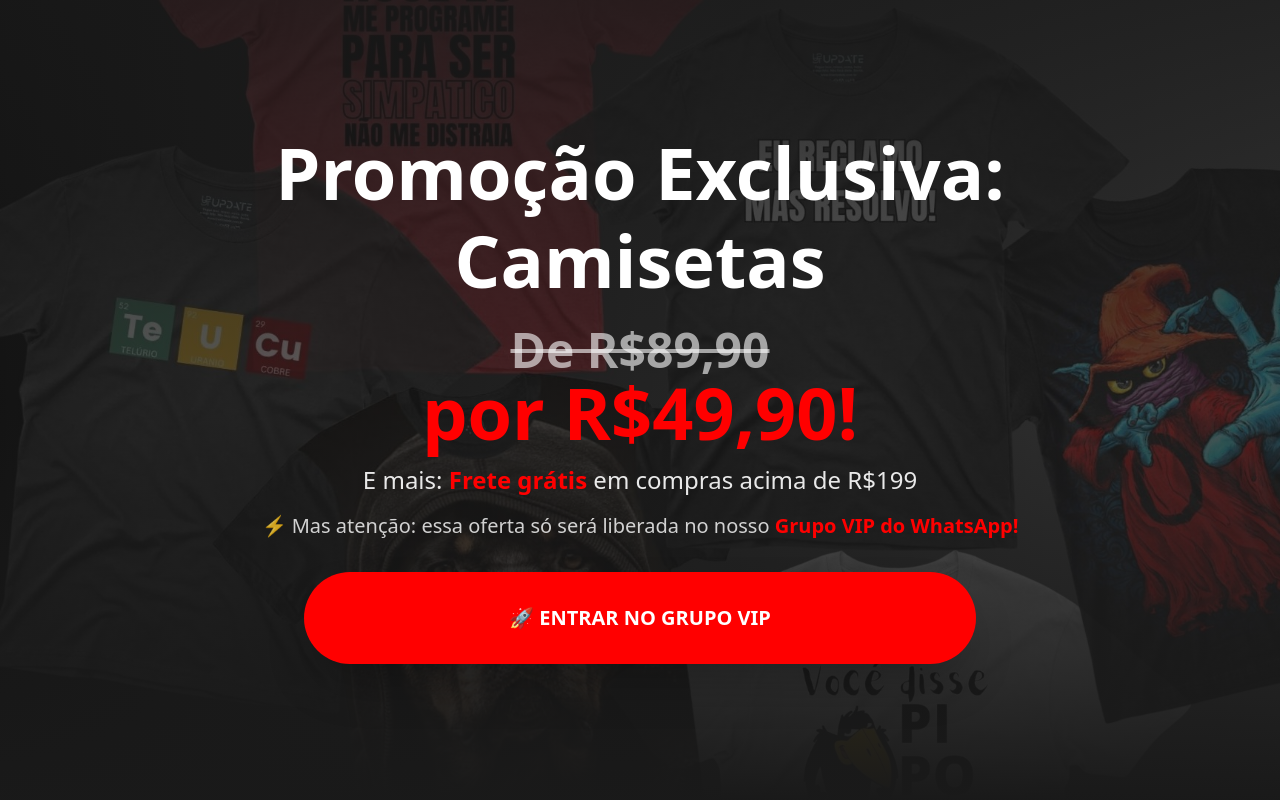
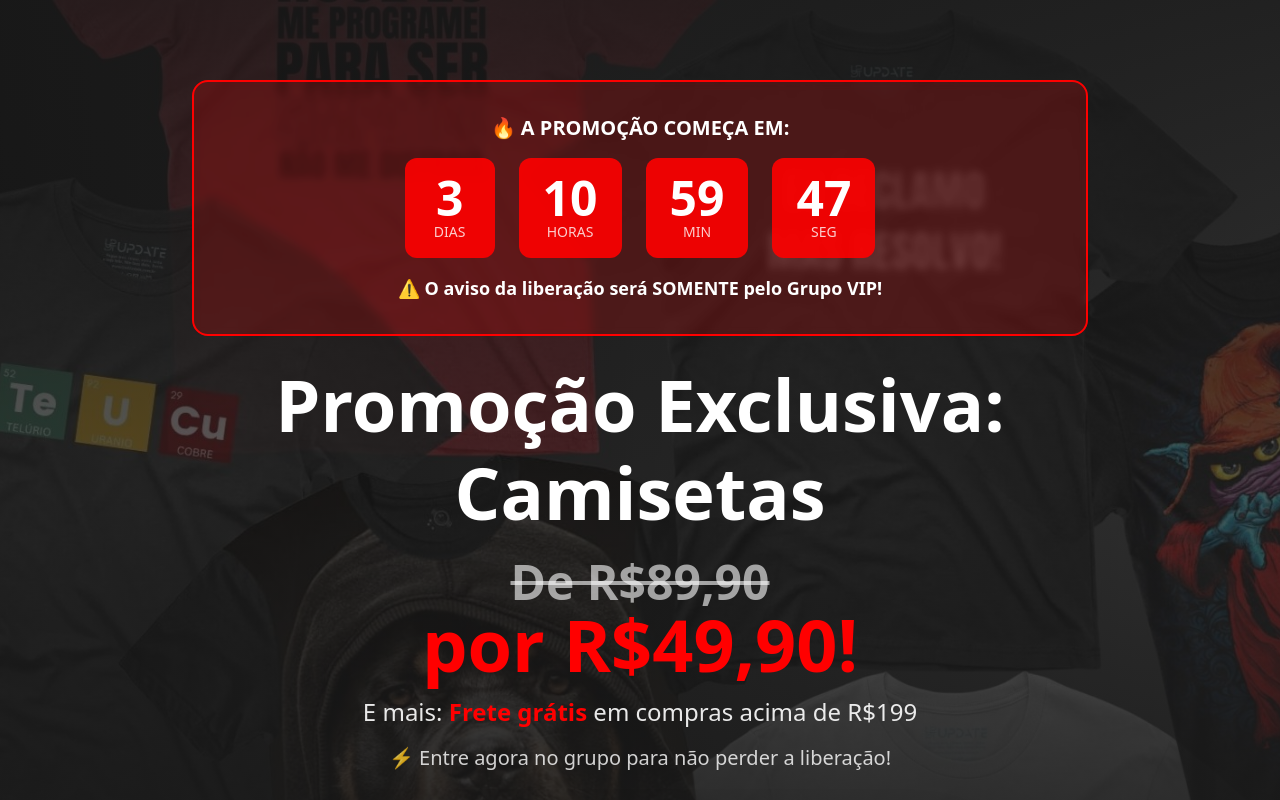
Before and after one commit to Robsongaeski/camiseta-vip-promo, a React (Vite) app: page / in a window 1280 px wide. Shown: the top 800 px of the page. Built offline with nearby package versions, Linux system fonts and the light colour scheme; the HTML template or start-up script is replaced by a standard one.

Commit message:
Add urgency to promotion

```diff
--- a/src/pages/Index.tsx
+++ b/src/pages/Index.tsx
@@ -3,9 +3,36 @@ import { Card } from "@/components/ui/card";
 import { Shirt, DollarSign, Truck, Lock, CheckCircle } from "lucide-react";
 import heroImage from "@/assets/hero-tshirts.jpg";
 import { useState, useEffect } from "react";
+
 const Index = () => {
   const [isScrolled, setIsScrolled] = useState(false);
+  const [timeLeft, setTimeLeft] = useState({ days: 0, hours: 0, minutes: 0, seconds: 0 });
   const whatsappLink = "https://chat.whatsapp.com/HjAxhm8HjVq2bxkJTlC4gS";
+
+  // Countdown timer
+  useEffect(() => {
+    const promoDate = new Date('2025-10-24T00:00:00').getTime();
+
+    const updateCountdown = () => {
+      const now = new Date().getTime();
+      const distance = promoDate - now;
+
+      if (distance > 0) {
+        setTimeLeft({
+          days: Math.floor(distance / (1000 * 60 * 60 * 24)),
+          hours: Math.floor((distance % (1000 * 60 * 60 * 24)) / (1000 * 60 * 60)),
+          minutes: Math.floor((distance % (1000 * 60 * 60)) / (1000 * 60)),
+          seconds: Math.floor((distance % (1000 * 60)) / 1000)
+        });
+      }
+    };
+
+    updateCountdown();
+    const timer = setInterval(updateCountdown, 1000);
+
+    return () => clearInterval(timer);
+  }, []);
+
   useEffect(() => {
     const handleScroll = () => {
       setIsScrolled(window.scrollY > 100);
@@ -39,6 +66,34 @@ const Index = () => {
         {/* Content */}
         <div className="relative z-10 container mx-auto px-6 py-20 text-center animate-fade-in">
           <div className="max-w-4xl mx-auto space-y-8">
+            {/* Countdown Timer */}
+            <div className="bg-accent/20 backdrop-blur-sm border-2 border-accent rounded-2xl p-6 md:p-8 mb-8">
+              <p className="text-lg md:text-xl text-primary-foreground font-bold mb-4">
+                🔥 A PROMOÇÃO COMEÇA EM:
+              </p>
+              <div className="flex justify-center gap-3 md:gap-6">
+                <div className="bg-accent/90 rounded-lg px-4 py-3 md:px-6 md:py-4 min-w-[70px] md:min-w-[90px]">
+                  <div className="text-3xl md:text-5xl font-black text-accent-foreground">{timeLeft.days}</div>
+                  <div className="text-xs md:text-sm text-accent-foreground/80 font-medium">DIAS</div>
+                </div>
+                <div className="bg-accent/90 rounded-lg px-4 py-3 md:px-6 md:py-4 min-w-[70px] md:min-w-[90px]">
+                  <div className="text-3xl md:text-5xl font-black text-accent-foreground">{timeLeft.hours}</div>
+                  <div className="text-xs md:text-sm text-accent-foreground/80 font-medium">HORAS</div>
+                </div>
+                <div className="bg-accent/90 rounded-lg px-4 py-3 md:px-6 md:py-4 min-w-[70px] md:min-w-[90px]">
+                  <div className="text-3xl md:text-5xl font-black text-accent-foreground">{timeLeft.minutes}</div>
+                  <div className="text-xs md:text-sm text-accent-foreground/80 font-medium">MIN</div>
+                </div>
+                <div className="bg-accent/90 rounded-lg px-4 py-3 md:px-6 md:py-4 min-w-[70px] md:min-w-[90px]">
+                  <div className="text-3xl md:text-5xl font-black text-accent-foreground">{timeLeft.seconds}</div>
+                  <div className="text-xs md:text-sm text-accent-foreground/80 font-medium">SEG</div>
+                </div>
+              </div>
+              <p className="text-base md:text-lg text-primary-foreground font-bold mt-4">
+                ⚠️ O aviso da liberação será SOMENTE pelo Grupo VIP!
+              </p>
+            </div>
+
             <div className="space-y-4">
               <h1 className="text-5xl md:text-7xl font-black text-primary-foreground leading-tight">
                 Promoção Exclusiva:
@@ -52,7 +107,7 @@ const Index = () => {
                 E mais: <span className="font-bold text-accent">Frete grátis</span> em compras acima de R$199
               </p>
               <p className="text-lg md:text-xl text-primary-foreground/80 font-medium">
-                ⚡ Mas atenção: essa oferta só será liberada no nosso <span className="text-accent font-bold">Grupo VIP do WhatsApp!</span>
+                ⚡ Entre agora no grupo para não perder a liberação!
               </p>
             </div>
 
```
